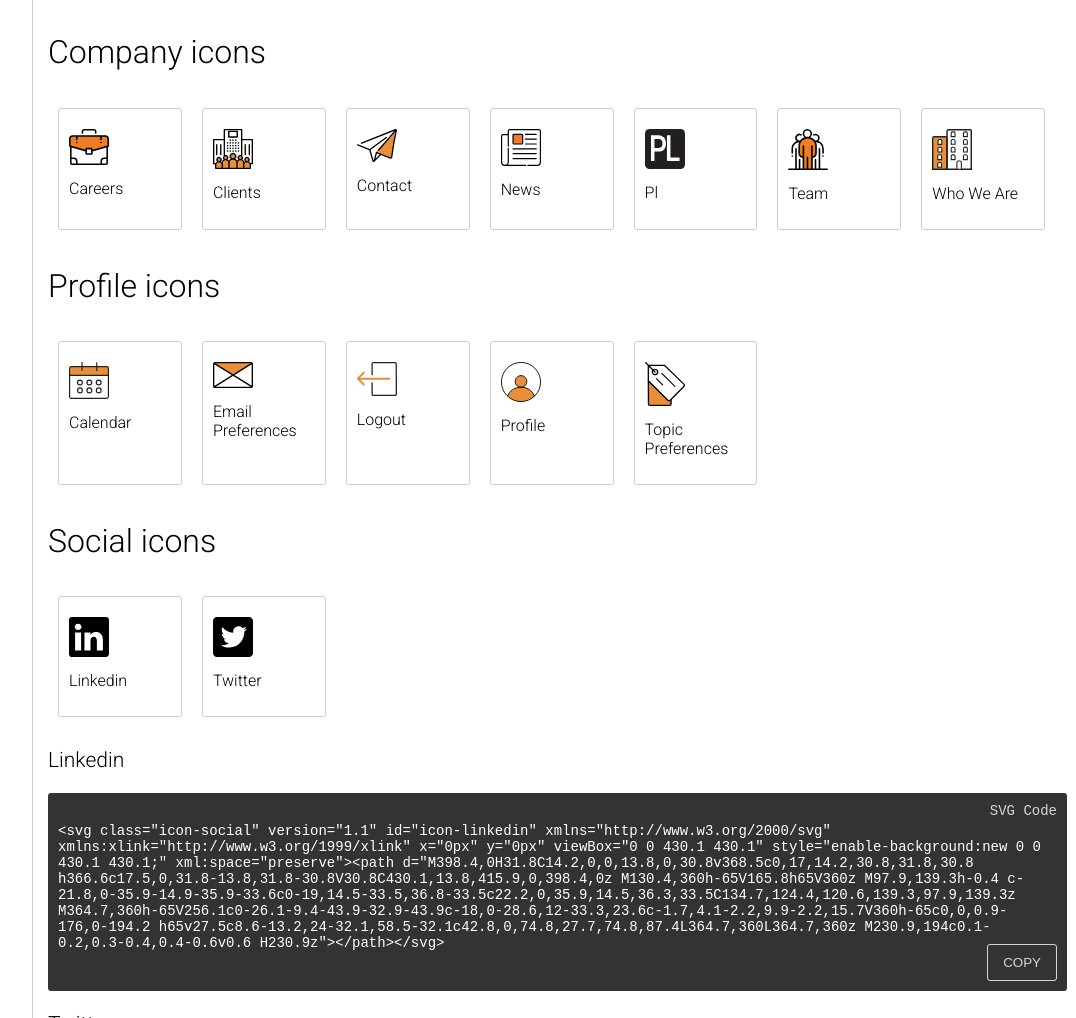
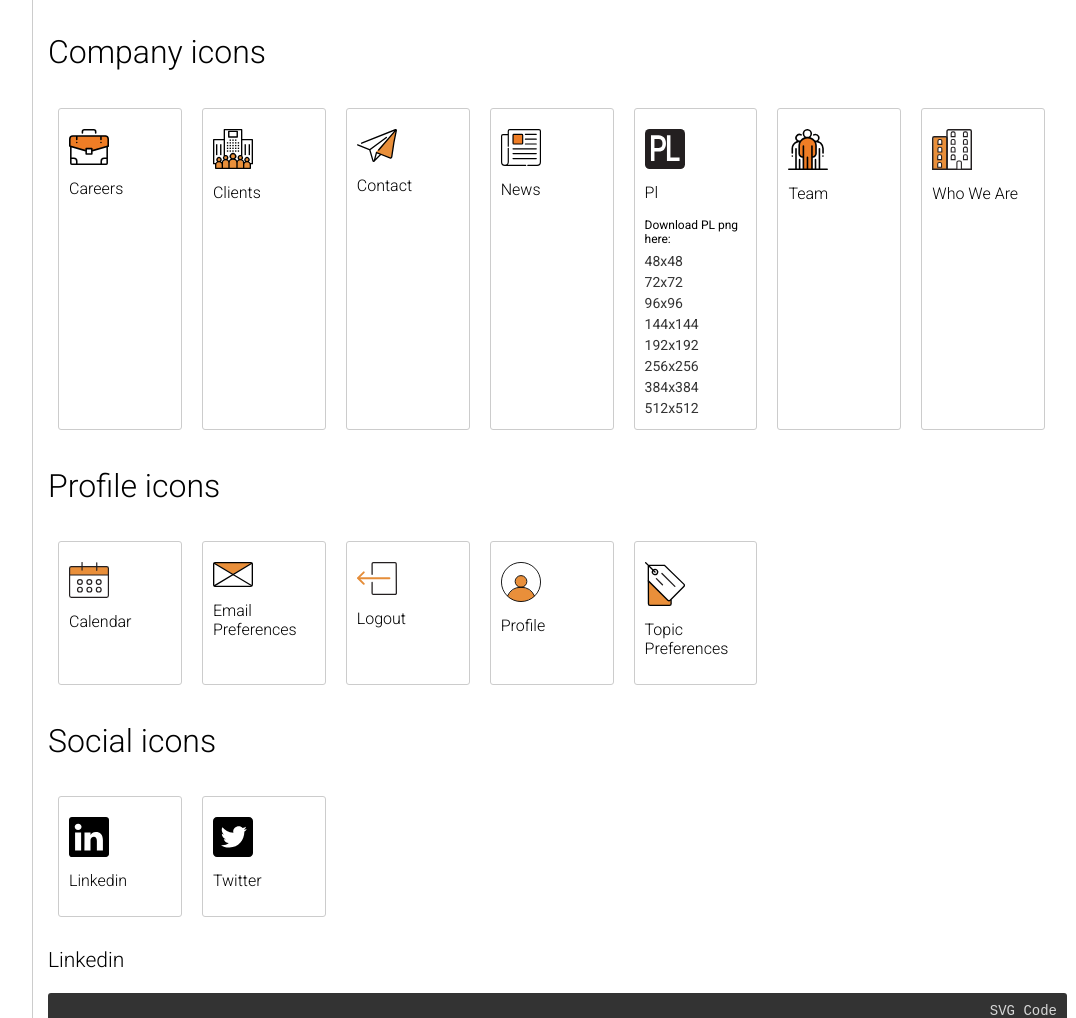
Before and after one commit to procurementleaders/pl-style-guide, a Gatsby site: page /icons in a window 1280 px wide. Shown: the part 1306-2324 px from the top of the page, without its empty margins (198-1274 px from the left). Built offline with nearby package versions, Linux system fonts and the light colour scheme; Gatsby itself is replaced by a stand-in of ours.

Commit message:
add links to PL png

```diff
--- a/src/pages/icons.js
+++ b/src/pages/icons.js
@@ -7,7 +7,7 @@ import CSS from "../components/CSS"
 import SVGCode from "../components/SVGCode"
 
 const GroupWrapper = styled.section`
-  a {
+  a.button {
     display: block-inline;
     margin-right: 10px;
     border: 1px solid #ccc;
@@ -49,6 +49,21 @@ const IconWrapper = styled.div`
     height: auto;
     margin: 1rem 0;
   }
+  a.link{
+    display: block;
+    color: #333;
+    padding: 0;
+    width:100%;
+  }
+  a.link:hover {
+    text-decoration: underline;
+    color: #000;
+  }
+  p.pl{
+    font-size:1.2rem;
+    font-family: "Roboto", sans-serif;
+    margin-bottom: 5px;
+  }
 `
 
 class Icons extends Component {
@@ -61,6 +76,7 @@ class Icons extends Component {
               <>
                 <GroupWrapper>
                   <a
+                    className="button"
                     target="_blank"
                     rel="noopener noreferrer"
                     href="https://s3.eu-west-2.amazonaws.com/pl-public-assets/icons/png-pl-icon-v1.rar"
@@ -68,6 +84,7 @@ class Icons extends Component {
                     Download all PNG icons
                   </a>
                   <a
+                    className="button"
                     target="_blank"
                     rel="noopener noreferrer"
                     href="https://s3.eu-west-2.amazonaws.com/pl-public-assets/icons/svg-pl-icon-v1.rar"
@@ -75,6 +92,7 @@ class Icons extends Component {
                     Download all SVG icons
                   </a>
                   <a
+                    className="button"
                     target="_blank"
                     rel="noopener noreferrer"
                     href="https://s3.eu-west-2.amazonaws.com/pl-public-assets/icons/ai-pl-icon-v1.rar"
@@ -241,6 +259,21 @@ class Icons extends Component {
                                         return <span key={part}>{part}</span>
                                       })}
                                   </H3>
+
+                                  {item.node.name === 'company-pl' ?
+                                    <>
+                                      <p className="pl">Download PL png here:</p>
+                                      <a className="link" href='https://style.procurementleaders.com/icons/icon-48x48.png' target="_blank">48x48</a>
+                                      <a className="link" href='https://style.procurementleaders.com/icons/icon-72x72.png' target="_blank">72x72</a>
+                                      <a className="link" href='https://style.procurementleaders.com/icons/icon-96x96.png' target="_blank">96x96</a>
+                                      <a className="link" href='https://style.procurementleaders.com/icons/icon-144x144.png' target="_blank">144x144</a>
+                                      <a className="link" href='https://style.procurementleaders.com/icons/icon-192x192.png' target="_blank">192x192</a>
+                                      <a className="link" href='https://style.procurementleaders.com/icons/icon-256x256.png' target="_blank">256x256</a>
+                                      <a className="link" href='https://style.procurementleaders.com/icons/icon-384x384.png' target="_blank">384x384</a>
+                                      <a className="link" href='https://style.procurementleaders.com/icons/icon-512x512.png' target="_blank">512x512</a>
+                                    </>
+                                    : null
+                                  }
                                 </IconWrapper>
                               )
                             })}
```
